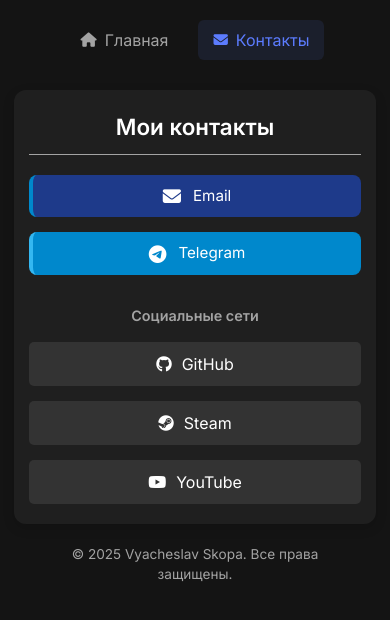
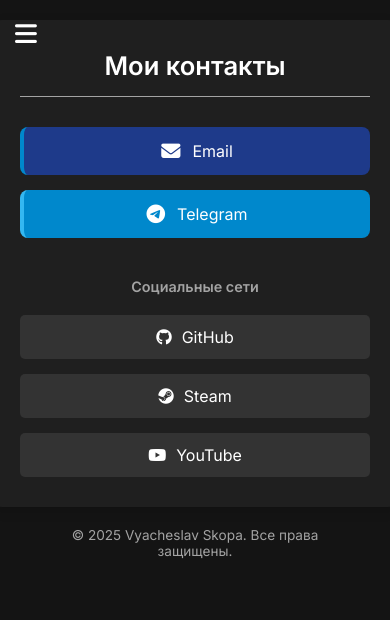
Before and after one commit to VTYVTYm/VTYVTYm.github.io, a plain HTML site: page contacts.html in a window 390 px wide. Drawn offline with Linux system fonts and the light colour scheme.

Commit message:
переработанное меню навигации

```diff
--- a/contacts.html
+++ b/contacts.html
@@ -1,5 +1,6 @@
 <!DOCTYPE html>
 <html lang="ru">
+
 <head>
   <meta charset="UTF-8">
   <meta name="viewport" content="width=device-width, initial-scale=1.0">
@@ -12,17 +13,21 @@
 </head>
 
 <body>
-  <nav class="main-nav">
+  <nav class="allnavigation">
+    <button class="navbutton" popovertarget="navigation"><i class="fa-solid fa-bars"></i></button>
+    <div class="navigation" id="navigation">
       <a href="index.html" class="nav-link">
         <i class="fas fa-home"></i>
         Главная
       </a>
+      <hr>
       <a href="contacts.html" class="nav-link active">
         <i class="fas fa-envelope"></i>
         Контакты
       </a>
+      <hr>
+    </div>
   </nav>
-
   <div class="profile-card fade-in">
     <h1 class="page-title">Мои контакты</h1>
 
@@ -59,5 +64,7 @@
   <footer class="copyright">
     &copy; 2025 Vyacheslav Skopa. Все права защищены.
   </footer>
+  <script src="/javascript/script-contacts.js"></script>
 </body>
+
 </html>
--- a/css/style-contacts.css
+++ b/css/style-contacts.css
@@ -1,9 +1,11 @@
 :root {
   --bg-color: #141414;
   --card-color: #1f1f1f;
-  --accent-color: #5C7CFF;
+  --accent-color: #1f88d9;
   --text-color: white;
   --text-secondary: #a3a3a3;
+  --accent-hover: #1a76c2;
+  --input-height: 46px;
 }
 
 body {
@@ -18,35 +20,90 @@
   align-items: center;
 }
 
-.main-nav {
+.allnavigation {
+  position: fixed; /* Делаем фиксированное позиционирование */
+  top: 1px;
+  left: 1px;
+  z-index: 100;
+}
+
+.navbutton {
+  position: relative;
+  margin-left: 12.5px;
+  margin-top: 20px;
+  padding: 0px;
+  background-color: var(--card-color);
+  border: 0px;
+  height: 25px;
+  width: 25px;
+  text-align: center;
+  transition: transform 0.3s ease;
+  z-index: 101;
+
+  & i {
+    color: var(--text-color);
+    cursor: pointer;
+    font-size: 25px;
+    z-index: 2;
+
+    &:hover {
+      color: var(--accent-color);
+      transition: 0.2s;
+      transform: scale(1.1);
+    }
+  }
+
+  &.moved {
+    transform: translateX(300px);
+  }
+}
+
+.navigation {
+  position: fixed;
+  top: 0;
+  left: 0;
+  height: 100vh;
+  width: 350px;
+  background-color: var(--card-color);
+  z-index: 100;
+  transform: translateX(-100%);
+  transition: transform 0.3s ease;
   display: flex;
-  justify-content: center;
-  gap: 15px;
-  margin-bottom: 30px;
+  flex-direction: column;
+  padding: 20px 0;
+  box-sizing: border-box;
+  & hr {
+  border: 0;
+  height: 1px;
+  background-color: rgba(255, 255, 255, 0.1);
+}
 }
 
 .nav-link {
-  color: var(--text-secondary);
-  text-decoration: none;
-  padding: 8px 15px;
-  border-radius: 6px;
   display: flex;
   align-items: center;
-  gap: 8px;
+  width: fit-content;
+  gap: 10px;
+  padding: 12px 20px;
+  margin: 0 15px 4px;
+  color: var(--text-color);
+  text-decoration: none;
   transition: all 0.3s ease;
+  border-radius: 6px;
+
+  &:hover {
+    color: var(--accent-color);
+
+  }
+
+  & i {
+    width: 20px;
+    text-align: center;
+  }
 }
 
-.nav-link:hover {
-  background: rgba(255, 255, 255, 0.05);
-}
-
-.nav-link.active {
-  color: var(--accent-color);
-  background: rgba(92, 124, 255, 0.1);
-}
-
-.nav-link i {
-  font-size: 0.9em;
+.active {
+  background-color: rgba(31, 136, 217, 0.4)
 }
 
 .profile-card {
@@ -183,83 +240,3 @@
     transform: translateY(0);
   }
 }
-
-@media (max-width: 768px) {
-  .profile-card {
-    width: 90%;
-    padding: 25px;
-  }
-
-  .contact-btn {
-    padding: 12px 15px;
-    font-size: 0.95rem;
-  }
-
-  .social-link {
-    padding: 10px 12px;
-  }
-}
-
-@media (max-width: 480px) {
-  .profile-card {
-    width: 95%;
-    padding: 20px 15px;
-  }
-
-  .page-title {
-    font-size: 1.4rem;
-    margin-bottom: 20px;
-    padding-bottom: 10px;
-  }
-
-  .contact-methods {
-    margin: 20px 0;
-  }
-
-  .contact-btn {
-    padding: 10px 12px;
-  }
-
-  .social-title {
-    margin-bottom: 15px;
-  }
-
-  .social-section {
-    margin-top: 30px;
-  }
-}
-
-@media (max-width: 360px) {
-  .contact-btn span, .social-link span {
-    font-size: 0.9rem;
-  }
-
-  .nav-link {
-    padding: 5px 8px;
-  }
-}
-
-@media (prefers-reduced-motion: reduce) {
-  .fade-in {
-    animation: none;
-    opacity: 1;
-    transform: none;
-  }
-}
-
-@media (max-width: 480px) {
-  body {
-    line-height: 1.5;
-  }
-}
-
-@media (max-width: 320px) {
-  .main-nav {
-    gap: 5px;
-  }
-
-  .nav-link {
-    padding: 5px 8px;
-    font-size: 0.8rem;
-  }
-}
--- a/css/style.css
+++ b/css/style.css
@@ -1,12 +1,13 @@
 :root {
   --bg-color: #141414;
   --card-color: #1f1f1f;
-    --accent-color: #5C7CFF;
+  --accent-color: #1f88d9;
   --text-color: white;
   --text-secondary: #a3a3a3;
+  --accent-hover: #1a76c2;
+  --input-height: 46px;
 }
 
-  /* Общие стили */
 body {
   display: flex;
   flex-direction: column;
@@ -17,38 +18,96 @@
   color: var(--text-color);
 }
 
-  .content-wrapper {
-    flex: 1;
+.allnavigation {
+  position: relative;
+  z-index: 100;
 }
 
-  /* Навигация (без изменений) */
-  .main-nav {
+.navbutton {
+  position: relative;
+  margin-left: 12.5px;
+  margin-top: 20px;
+  padding: 0px;
+  background-color: var(--card-color);
+  border: 0px;
+  height: 25px;
+  width: 25px;
+  text-align: center;
+  transition: transform 0.3s ease;
+  z-index: 101;
+
+  & i {
+    color: var(--text-color);
+    cursor: pointer;
+    font-size: 25px;
+    z-index: 2;
+
+    &:hover {
+      color: var(--accent-color);
+      transition: 0.2s;
+      transform: scale(1.1);
+    }
+  }
+
+  &.moved {
+    transform: translateX(300px);
+  }
+}
+
+.navigation {
+  position: fixed;
+  top: 0;
+  left: 0;
+  height: 100vh;
+  width: 350px;
+  background-color: var(--card-color);
+  z-index: 100;
+  transform: translateX(-100%);
+  transition: transform 0.3s ease;
   display: flex;
-    justify-content: center;
-    gap: 20px;
-    margin: 20px 0;
-    padding: 0 20px;
+  flex-direction: column;
+  padding: 20px 0;
+  box-sizing: border-box;
+
+  & hr {
+    border: 0;
+    height: 1px;
+    background-color: rgba(255, 255, 255, 0.1);
+  }
+
+}
+
+.active {
+  background-color: rgba(31, 136, 217, 0.4)
 }
 
 .nav-link {
-    color: var(--text-secondary);
-    text-decoration: none;
-    padding: 8px 15px;
-    border-radius: 6px;
   display: flex;
   align-items: center;
-    gap: 8px;
+  width: fit-content;
+  gap: 10px;
+  padding: 12px 20px;
+  margin: 0 15px 4px;
+  color: var(--text-color);
+  text-decoration: none;
   transition: all 0.3s ease;
+  border-radius: 6px;
+
+  &:hover {
+    color: var(--accent-color);
+
   }
 
-  .nav-link:hover {
-    background: rgba(255, 255, 255, 0.05);
+  & i {
+    width: 20px;
+    text-align: center;
+  }
 }
 
 
-  .nav-link.active {
-    color: var(--accent-color);
-    background: rgba(92, 124, 255, 0.1);
+
+.content-wrapper {
+  flex: 1;
 }
 
 .page-container {
@@ -107,10 +166,10 @@
 
 .skills li:hover {
   background-color: rgba(92, 124, 255, 0.1);
-    cursor:default;
+  cursor: default;
 }
 
-  .learning-now h1{
+.learning-now h1 {
   margin: 0 0 15px 0;
   color: var(--text-color);
   font-size: 1.5rem;
@@ -140,87 +199,3 @@
     transform: translateY(0);
   }
 }
-
-@media (max-width: 1024px) {
-  .page-container {
-    flex-direction: column;
-    align-items: center;
-  }
-
-  .about-section, .learning-now {
-    width: 80%;
-    margin-left: 0;
-    margin-bottom: 30px;
-  }
-}
-
-@media (max-width: 600px) {
-  .about-section, .learning-now {
-    width: 90%;
-    padding: 15px;
-  }
-
-  .about-section h1, .learning-now h1 {
-    font-size: 1.3rem;
-    padding-bottom: 10px;
-  }
-
-  .about-section h2 {
-    font-size: 1rem;
-  }
-
-  .skills li {
-    padding: 8px 12px;
-    font-size: 0.9rem;
-  }
-
-  .main-nav {
-    gap: 8px;
-    margin: 10px 0;
-  }
-
-  .nav-link {
-    padding: 6px 10px;
-    font-size: 0.85rem;
-  }
-}
-
-@media (max-width: 400px) {
-  .about-section, .learning-now {
-    width: 95%;
-  }
-
-  .main-nav {
-    flex-direction: column;
-    align-items: center;
-  }
-}
-
-@media (prefers-reduced-motion: reduce) {
-  .fade-in {
-    animation: none;
-    opacity: 1;
-    transform: none;
-  }
-}
-
-@media (max-width: 480px) {
-  body {
-    line-height: 1.5;
-  }
-
-  p, li {
-    font-size: 0.95rem;
-  }
-}
-
-@media (max-width: 320px) {
-  .main-nav {
-    gap: 5px;
-  }
-
-  .nav-link {
-    padding: 5px 8px;
-    font-size: 0.8rem;
-  }
-}
--- /dev/null
+++ b/javascript/script-contacts.js
@@ -0,0 +1,46 @@
+document.addEventListener('DOMContentLoaded', function() {
+  const navButton = document.querySelector('.navbutton');
+  const menu = document.getElementById('navigation');
+  let isMenuOpen = false;
+
+  // Функция для открытия/закрытия меню
+  function toggleMenu() {
+    if (isMenuOpen) {
+      // Анимация закрытия
+      menu.style.transform = 'translateX(-100%)';
+      setTimeout(() => {
+        menu.style.display = 'none';
+      }, 300); // Совпадает с длительностью transition
+    } else {
+      // Анимация открытия
+      menu.style.display = 'block';
+      setTimeout(() => {
+        menu.style.transform = 'translateX(0)';
+      }, 10);
+    }
+
+    navButton.classList.toggle('moved');
+    isMenuOpen = !isMenuOpen;
+  }
+
+  // Обработчик клика по кнопке
+  navButton.addEventListener('click', function(e) {
+    e.stopPropagation();
+    toggleMenu();
+  });
+
+  // Закрытие меню при клике вне его области
+  document.addEventListener('click', function() {
+    if (isMenuOpen) {
+      toggleMenu();
+    }
+  });
+
+  // Предотвращаем закрытие при клике внутри меню
+  menu.addEventListener('click', function(e) {
+    e.stopPropagation();
+  });
+
+  // Инициализация - меню закрыто
+  menu.style.display = 'none';
+});
```
Also changed, not shown: index.html (+13 -6 lines), javascript/script.js (added, +46 -0 lines). Lines whose indentation alone changed are shown as unchanged.
